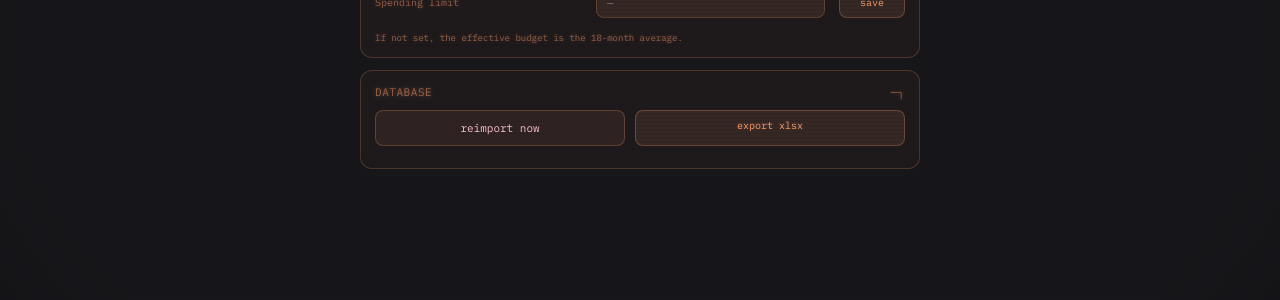
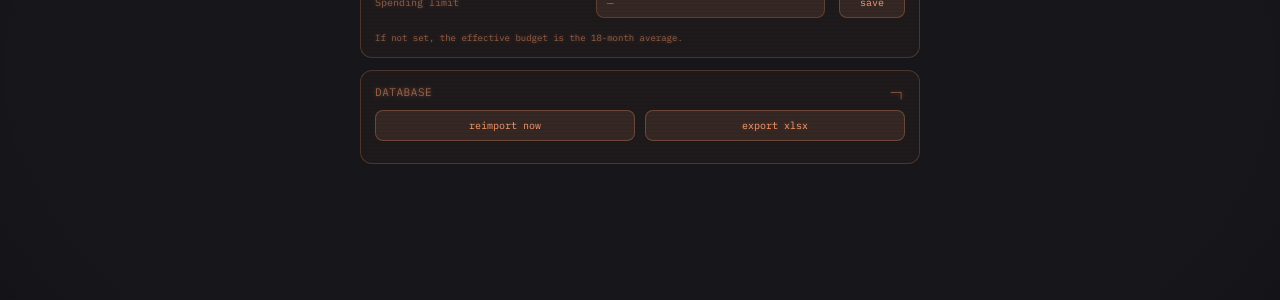
Before and after one commit to aitor1717/res_domus, a Flask app: page /settings in a window 1280 px wide. Shown: the part 331-631 px from the top of the page. Run offline with Flask 3, Linux system fonts and the light colour scheme; data that the repository does not hold is empty.

Commit message:
Unify Settings' import/export button colors
reimport now used a separate .import-btn class with its own accent
color instead of sharing .save-btn like export xlsx does, despite a
comment saying the two are meant to be styled identically. Both now
use .save-btn so they can't drift again.

```diff
--- a/app/templates/settings.html
+++ b/app/templates/settings.html
@@ -26,16 +26,13 @@
   .section-title { font-family: var(--mono); font-size: 9px; letter-spacing: .08em; color: var(--muted); margin-bottom: 14px; }
   /* .status-msg/.ok/.err now shared globally in base.html */
 
-  .import-btn {
-    width: 100%; padding: 10px; background: rgba(255,157,110,.08); border: 1px solid rgba(255,157,110,.25);
-    border-radius: 8px; font-family: var(--mono); font-size: 11px; color: var(--purple);
-    cursor: pointer; transition: background .15s; margin-top: 4px;
-  }
-  .import-btn:hover { background: rgba(255,157,110,.15); }
-
-  /* Import/Export share one box, buttons styled identically */
+  /* Import/Export share one box - both buttons use .save-btn (see below)
+     so they're guaranteed identical, not just coincidentally matching. A
+     separate .import-btn class used to exist here with its own color
+     (--purple) instead of .save-btn's (--orange) - close enough at a
+     glance to look like a styling bug rather than an intentional accent. */
   .db-actions { display: flex; gap: 10px; flex-wrap: wrap; margin-top: 4px; }
-  .db-actions .import-btn, .db-actions .save-btn { flex: 1; min-width: 140px; width: auto; margin-top: 0; text-align: center; }
+  .db-actions .save-btn { flex: 1; min-width: 140px; width: auto; margin-top: 0; text-align: center; }
 
   .attrib-box {
     font-family: var(--mono); font-size: 10px; color: var(--dim2); text-align: center;
@@ -90,7 +87,7 @@
   <div class="card mb">
     <div class="card-label i18n" data-en="DATABASE" data-es="BASE DE DATOS">BASE DE DATOS</div>
     <div class="db-actions">
-      <button class="import-btn i18n" id="importBtn" data-en="reimport now" data-es="reimportar ahora" onclick="runImport()">reimportar ahora</button>
+      <button class="save-btn i18n" id="importBtn" data-en="reimport now" data-es="reimportar ahora" onclick="runImport()">reimportar ahora</button>
       <a class="save-btn i18n" id="exportBtn" data-en="export xlsx" data-es="exportar xlsx" href="/api/settings/export" download style="text-decoration:none;display:inline-block">exportar xlsx</a>
     </div>
     <div class="status-msg" id="importStatus"></div>
```
